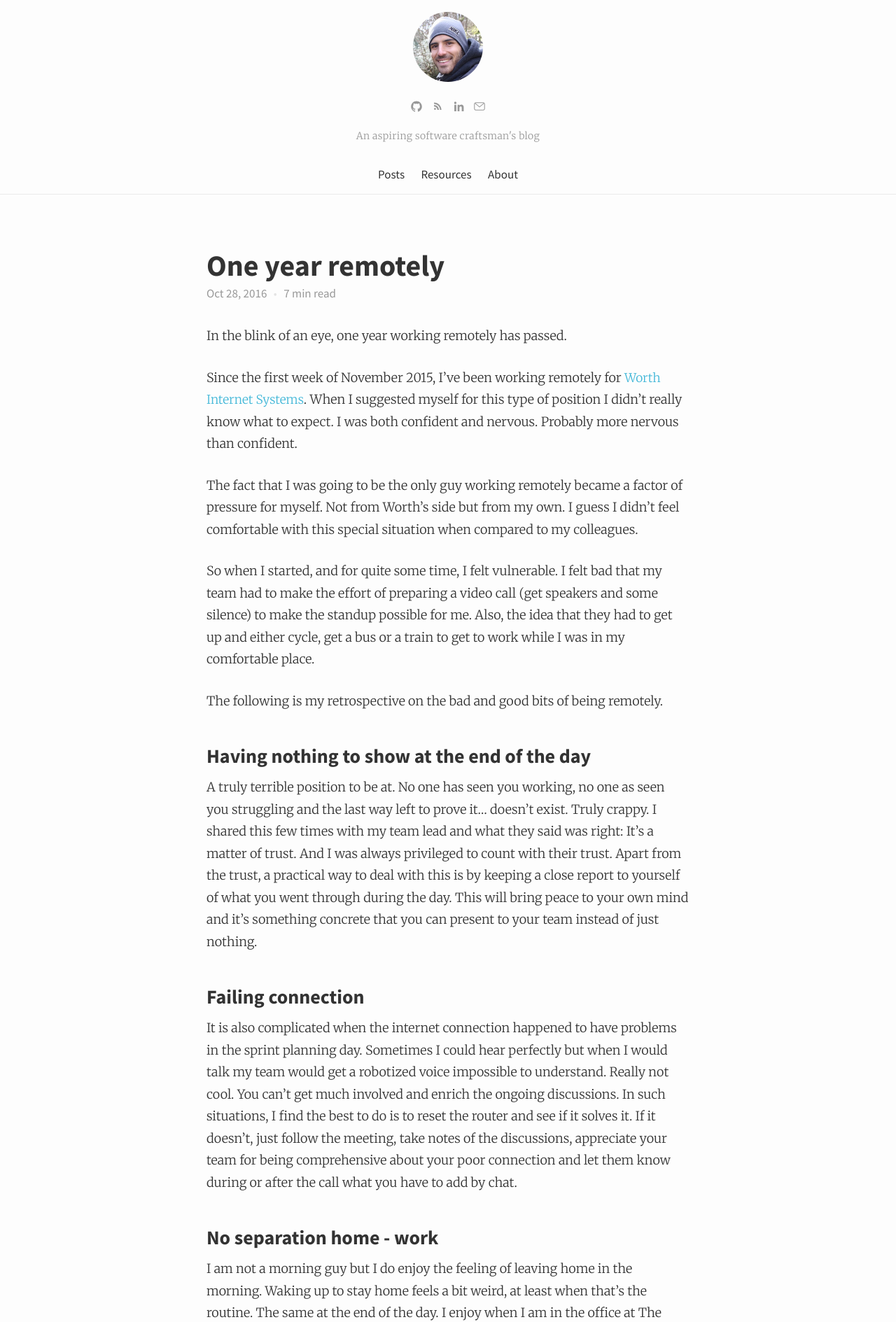
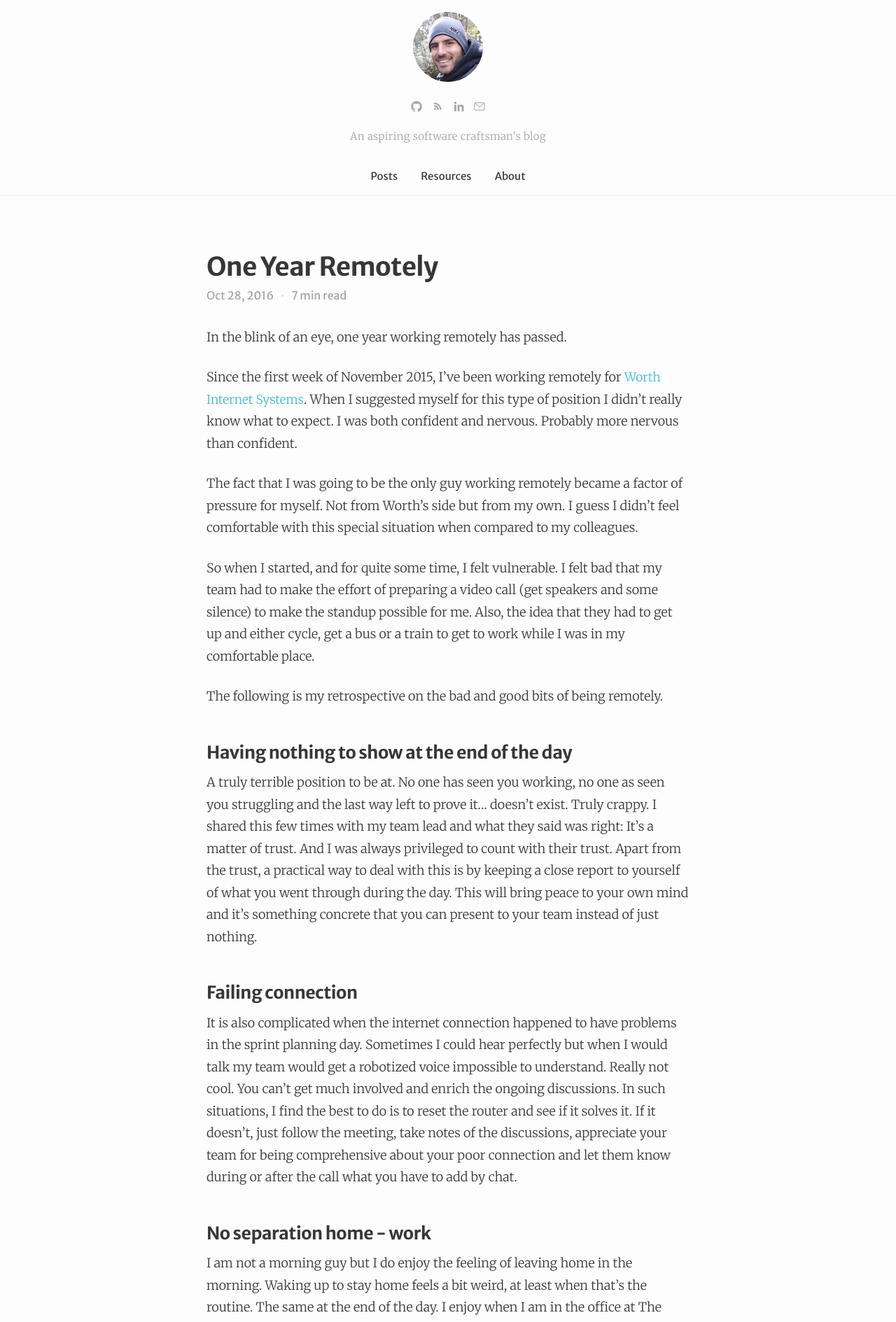
Before and after one commit to NunoAlexandre/nunoalexandre.github.io, a Jekyll site: the page built from _posts/2016-10-28-one-year-remotely.markdown, in a window 1280 px wide. Shown: the top 1889 px of the page at 70% size. Built offline with Jekyll 4.4.1, drawn with Linux system fonts in a browser that asks for light colours; comment, search, counter and statistics services are not loaded.

Commit message:
overall minor design changes: moving from Source Sans Pro to Merriweather Sans, some sizes and spacing adjustments

```diff
--- a/_includes/head.html
+++ b/_includes/head.html
@@ -5,9 +5,13 @@
 
   <title>{% if page.title %}{{ page.title | append: ' - ' | append: site.title | escape }}{% else %}{{ site.title | escape }}{% endif %}</title>
   <meta name="description" content="{% if page.excerpt %}{{ page.excerpt | strip_html | strip_newlines | truncate: 160 }}{% else %}{{ site.description }}{% endif %}">
-  <link href="https://fonts.googleapis.com/css?family=Merriweather:300, 300i,400,400i,700,700i" rel="stylesheet">
-<link href="https://fonts.googleapis.com/css?family=Source+Sans+Pro:400,600,700,700i,900,900i" rel="stylesheet">  <link rel="shortcut icon" type="image/png" href="/favicon.png">
+
+  <!--fonts-->
+  <link href="https://fonts.googleapis.com/css?family=Merriweather+Sans:400,700,700i|Merriweather:300,300i,700,700i" rel="stylesheet">
+  <!-- end fonts -->
+    <link rel="shortcut icon" type="image/png" href="/favicon.png">
   <link rel="stylesheet" href="{{ "/css/main.css" | prepend: site.baseurl }}">
   <link rel="canonical" href="{{ page.url | replace:'index.html','' | prepend: site.baseurl | prepend: site.url }}">
   <link rel="alternate" type="application/rss+xml" title="{{ site.title }}" href="{{ "/feed.xml" | prepend: site.baseurl | prepend: site.url }}">
+
 </head>
--- a/_layouts/post.html
+++ b/_layouts/post.html
@@ -12,7 +12,7 @@
          <span itemprop="name">{{ page.author }}</span></span>
       {% endif %}
       <span class="mid-dot-divider">•</span>
-      <span class="reading=time">
+      <span class="reading-time">
          {{ content | number_of_words | divided_by:180 }} min read
       </span>
     </p>
@@ -21,4 +21,6 @@
   <div class="post-content" itemprop="articleBody">
     {{ content }}
   </div>
+
+</ul>
 </article>
--- a/_posts/2016-10-28-one-year-remotely.markdown
+++ b/_posts/2016-10-28-one-year-remotely.markdown
@@ -1,6 +1,6 @@
 ---
 layout: post
-title: "One year remotely"
+title: "One Year Remotely"
 date: 2016-10-28 23:20:39 +0100
 categories: human factors life
 comments: true
--- a/_sass/_layout.scss
+++ b/_sass/_layout.scss
@@ -15,7 +15,7 @@
     font-weight: 300;
     letter-spacing: 0.33px;
     font-family: $second-font-family, Georgia, serif;
-    font-size: $small-font-size;
+    font-size: $base-font-size - 2;
 }
 
 .site-nav {
@@ -29,10 +29,13 @@
     .page-link {
         color: $text-color;
         line-height: $base-line-height;
+        /*text-transform: lowercase;*/
+        font-size: $base-font-size - 2;
+
 
         // Gaps between nav items, but not on the last one
         &:not(:last-child) {
-            margin-right: 20px;
+            margin-right: $spacing-unit;
         }
     }
 }
@@ -137,23 +140,35 @@
       .post-link {
          display: block;
          clear: both;
-         font-size: 31px;
+         font-size: 28px; /*31px;*/
          line-height: 32px;
-         margin-bottom: 9.5px;
          font-family: $base-font-family;
          font-weight: 700;
       }
 
       .excerpt p {
-         font-size: 17px;
+         font-size: $base-font-size;
       }
    }
 }
 
+.post-link, h1, h2, h3, h4, h5, h6 {
+   letter-spacing: -.0206em;
+}
+
+.post-list .post-meta {
+   font-size: $base-font-size - 2;
+}
+
+.post .post-meta {
+   font-size: $base-font-size - 1;
+}
+
+
 .post-meta {
-    font-size: $base-font-size;
     color: $grey-color;
     font-weight: 400;
+    margin-top: 4.5px;
     font-family: $base-font-family;
 
     .mid-dot-divider {
@@ -177,7 +192,7 @@
 
 
 h1, h1.post-title {
-   font-size: 42px;
+   font-size: 37px;
 }
 
 h1.post-title {
@@ -188,23 +203,24 @@
     margin-bottom: $spacing-unit * 2;
 
     h2 {
-        font-size: 34px;
+        font-size: 30px;
     }
 
     h3 {
-        font-size: 28px;
+        font-size: 25px;
     }
 
     h4 {
-        font-size: 23px;
+        font-size: 20px;
     }
 
     h5 {
-        font-size: 17px;
+        font-size: 15px;
     }
 
     p, ul, ol, blockquote {
-      font-size: 18px;
+      font-size: $base-font-size+1;
+      /*letter-spacing: 0.012em;*/
     }
 
     li + li {
@@ -220,6 +236,7 @@
 .post-content p, .post-list .post .excerpt p, ul, ol, blockquote  {
       font-family: $second-font-family;
       font-weight: 300;
+
 }
 
 
@@ -235,7 +252,7 @@
 }
 
 h1, h2, h3, h4, h5, h6 {
-    margin-top: 47px;
+    margin-top: 50px;
     margin-bottom: 12px;
     font-family: $base-font-family;
     font-weight: 700;
@@ -317,7 +334,7 @@
 }
 
 p + p {
-        margin-top: 28px;
+        margin-top: 26px;
 }
 
 .post-list p + p {
--- a/css/main.scss
+++ b/css/main.scss
@@ -7,7 +7,7 @@
 
 // Our variables
 
-$base-font-family: "Source Sans Pro", "Helvetica Neue", Helvetica, Arial, sans-serif;
+$base-font-family: 'Merriweather Sans', "Source Sans Pro", "Helvetica Neue", Helvetica, Arial, sans-serif;
 $base-font-size:   17px;
 $base-font-weight: 400;
 $second-font-family: Merriweather, Georgia, serif;
@@ -16,11 +16,11 @@
 
 $spacing-unit:     30px;
 
-$text-color:       rgba(0,0,0,0.8);
+$text-color:       rgba(0,0,0,0.785);
 $background-color: #fdfdfd;
 $brand-color:      #41b7d8;
 
-$grey-color:       rgba(0, 0, 0, 0.4);
+$grey-color:       rgba(0, 0, 0, 0.35);
 $grey-color-light: lighten($grey-color, 80%);
 $grey-color-dark:  darken($grey-color, 25%);
 
--- a/index.html
+++ b/index.html
@@ -16,7 +16,7 @@
                {{ post.date | date: "%b %-d, %Y" }}
            </time>
            <span class="mid-dot-divider">•</span>
-           <span class="reading=time">
+           <span class="reading-time">
                {{ post.content | number_of_words | divided_by:180 }} min read
             </span>
         </div>
```
